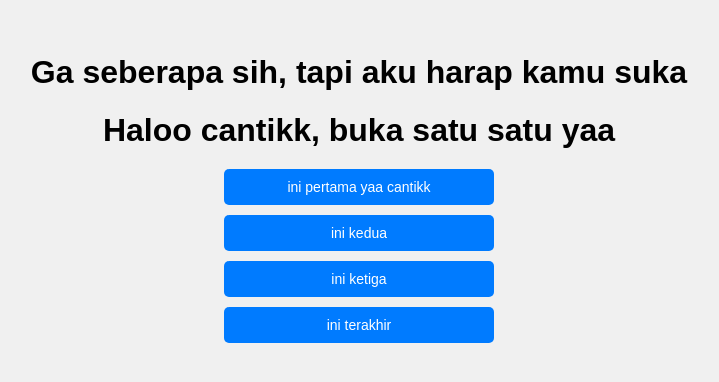
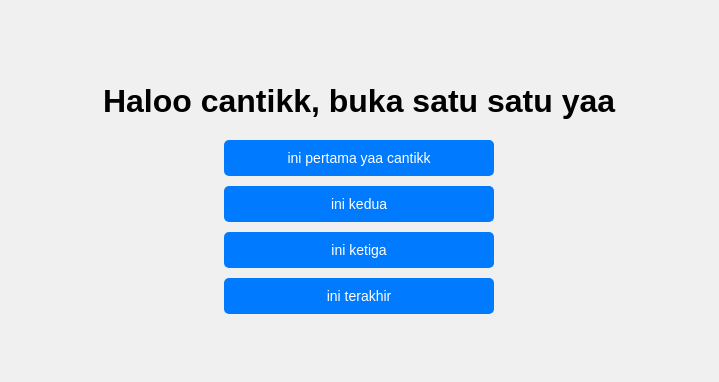
Before and after one commit to Ripaldiki/Project-1, a plain HTML site: page index.html in a window 1280 px wide. Shown: the part 212-594 px from the top of the page, without its empty margins (281-1000 px from the left). Drawn offline with Linux system fonts and the light colour scheme.

Commit message:
Update index.html

```diff
--- a/index.html
+++ b/index.html
@@ -46,7 +46,6 @@
   </head>
   <body>
     <div class="container">
-      <h1>Ga seberapa sih, tapi aku harap kamu suka</h1>
       <h1>Haloo cantikk, buka satu satu yaa</h1>
       <div class="buttons">
         <a
```
